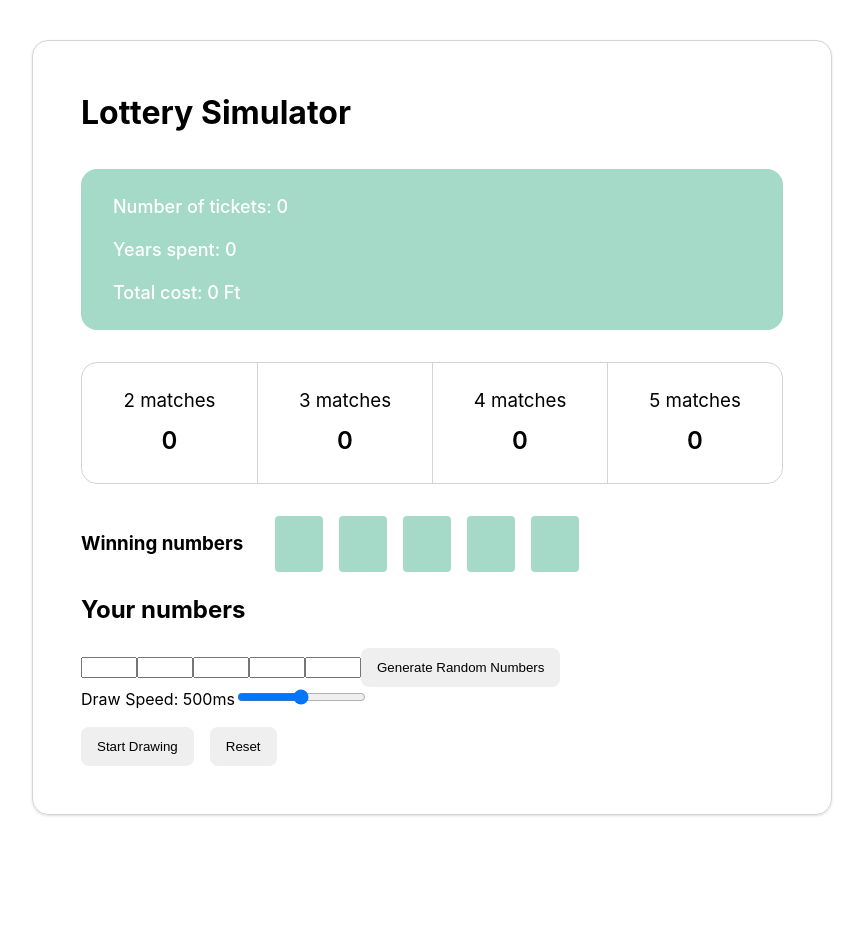
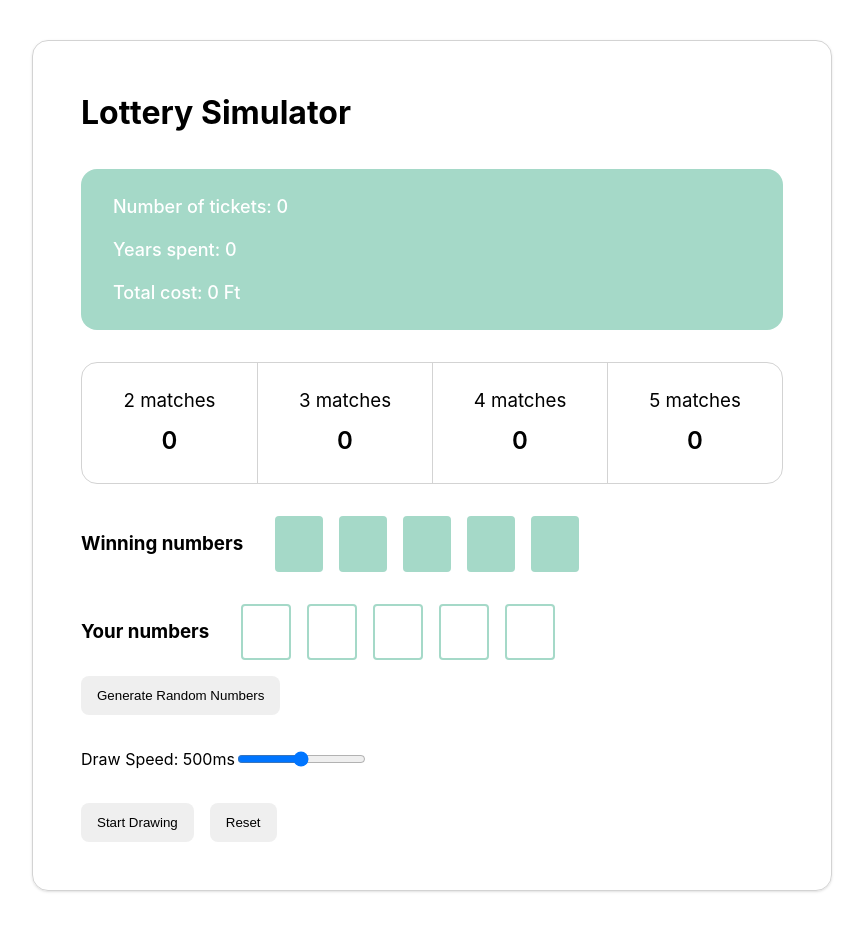
Before and after one commit to balazsotakomaiya/playground, a React (Vite) app in the folder lottery-simulator/: page / in a window 1280 px wide. Shown: the whole page, without its empty margins (208-1071 px from the left). Before the commit the page ends 855 px from the top, so only its background shows below. Built offline with nearby package versions, Linux system fonts and the light colour scheme.

Commit message:
Number input styling

```diff
--- a/lottery-simulator/src/App.tsx
+++ b/lottery-simulator/src/App.tsx
@@ -173,7 +173,7 @@ const Title = styled.h1`
 const Buttons = styled.div`
   display: flex;
   gap: 16px;
-  margin-top: 16px;
+  margin-top: 32px;
 `
 
 export default App
--- a/lottery-simulator/src/components/Button/Button.tsx
+++ b/lottery-simulator/src/components/Button/Button.tsx
@@ -18,8 +18,7 @@ const StyledButton = styled.button<Props>`
   border: 0;
   cursor: pointer;
   border-radius: 8px;
-
-
+  width: auto;
 `
 
 Button.displayName = 'Button';
--- a/lottery-simulator/src/components/NumbersInput/NumbersInput.tsx
+++ b/lottery-simulator/src/components/NumbersInput/NumbersInput.tsx
@@ -2,6 +2,7 @@ import React from "react";
 import { OptionalLotteryNumber } from "../../types.ts";
 import { generateUniqueSecureRandomNumbers } from "../../utils.ts";
 import { Button } from "../Button";
+import styled from "styled-components";
 
 interface Props {
     value: OptionalLotteryNumber[];
@@ -39,7 +40,7 @@ const NumbersInput: React.FC<Props> = ({ value, onChange, isDisabled }) => {
     };
 
     const inputs = [...Array(5)].map((_, index) => (
-        <input
+        <NumberInput
             key={index}
             type="number"
             min="1"
@@ -51,16 +52,68 @@ const NumbersInput: React.FC<Props> = ({ value, onChange, isDisabled }) => {
     ));
 
     return (
-        <div>
-            <h2>Your numbers</h2>
+        <Wrapper>
+            <TitleAndNumbers>
+                <Title>Your numbers</Title>
 
-            {inputs}
+                <Numbers>
+                    {inputs}
+                </Numbers>
+            </TitleAndNumbers>
 
             <Button onClick={handleRandomNumbers} disabled={isDisabled}>
                 Generate Random Numbers
             </Button>
-        </div>
+        </Wrapper>
     );
 }
 
+const Wrapper = styled.div`
+  display: flex;
+  flex-direction: column;
+  margin-top: 32px;
+  gap: 16px;
+  align-items: flex-start;
+`
+
+const TitleAndNumbers = styled.div`
+  display: flex;
+  gap: 32px;
+  align-items: center;
+`
+
+const Title = styled.h3`
+  margin-top: 0;
+  margin-bottom: 0;
+`
+
+const Numbers = styled.div`
+  display: flex;
+  gap: 16px;
+`
+
+const NumberInput = styled.input`
+  text-align: center;
+  border: 2px solid #a5d9c8;
+  color: #363636;
+  background: transparent;
+  font-weight: 600;
+  font-size: 18px;
+  width: 42px;
+  height: 50px;
+  border-radius: 4px;
+
+  /* Chrome, Safari, Edge, Opera */
+  &::-webkit-outer-spin-button,
+  &::-webkit-inner-spin-button {
+    -webkit-appearance: none;
+    margin: 0;
+  }
+
+  /* Firefox */
+  &[type='number'] {
+    -moz-appearance: textfield;
+  }
+`
+
 export default NumbersInput
--- a/lottery-simulator/src/components/SpeedSlider/SpeedSlider.tsx
+++ b/lottery-simulator/src/components/SpeedSlider/SpeedSlider.tsx
@@ -1,5 +1,6 @@
 import React from 'react';
 import { Milliseconds } from "../../types.ts";
+import styled from "styled-components";
 
 interface Props {
     minSpeed: Milliseconds;
@@ -14,7 +15,7 @@ const SpeedSlider: React.FC<Props> = ({ minSpeed, maxSpeed, value, onChange }) =
     };
 
     return (
-        <div>
+        <Wrapper>
             <label htmlFor="speed-slider">Draw Speed: {value}ms</label>
             <input
                 id="speed-slider"
@@ -24,8 +25,13 @@ const SpeedSlider: React.FC<Props> = ({ minSpeed, maxSpeed, value, onChange }) =
                 value={value}
                 onChange={handleChange}
             />
-        </div>
+        </Wrapper>
     );
 };
 
+const Wrapper = styled.div`
+  display: flex;
+  margin-top: 32px;
+`
+
 export default SpeedSlider;
```
